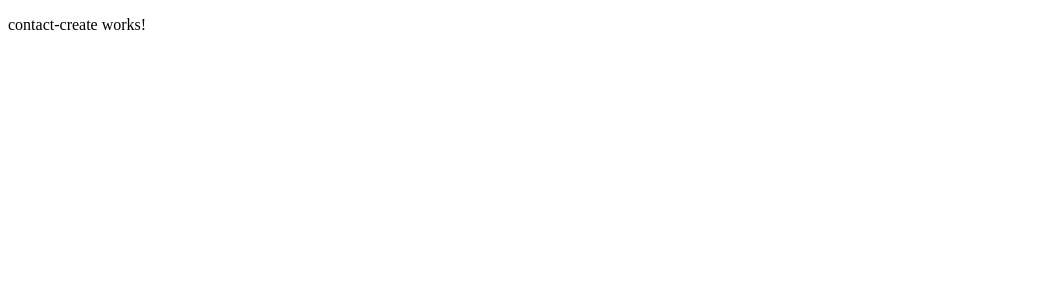
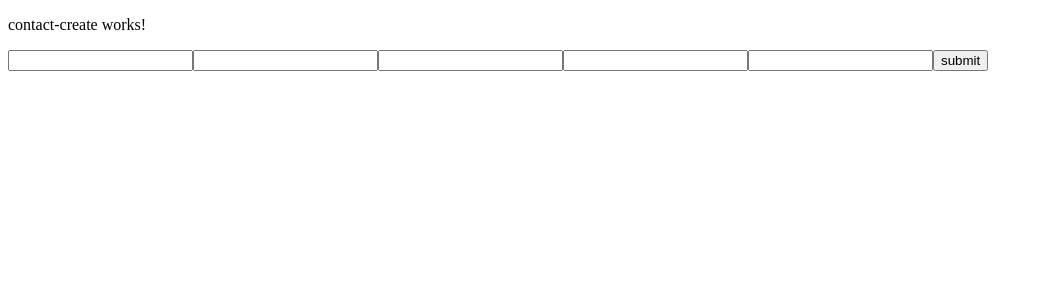
Before and after one commit to adeadedoja/dami-social-places-client, an Angular app: page /contact in a window 1280 px wide. Shown: the top 300 px of the page, without its empty margins (0-1043 px from the left). Built offline with nearby package versions, Linux system fonts and the light colour scheme.

Commit message:
contact form communicating with API

```diff
--- /dev/null
+++ b/src/app/api.service.ts
@@ -0,0 +1,44 @@
+import { Injectable } from '@angular/core';
+import { Observable, of, throwError } from 'rxjs';
+import { HttpClient, HttpHeaders, HttpErrorResponse } from '@angular/common/http';
+import { catchError, tap, map } from 'rxjs/operators';
+
+const httpOptions = {
+  headers: new HttpHeaders({ 'Content-Type': 'application/json' })
+};
+const apiUrl = "http://localhost:8000";
+
+@Injectable({
+  providedIn: 'root'
+})
+
+export class APIService {
+  //define app url
+  constructor(private http: HttpClient) { }
+
+  private handleError(error: HttpErrorResponse) {
+    if (error.error instanceof ErrorEvent) {
+      // A client-side or network error occurred. Handle it accordingly.
+      console.error('An error occurred:', error.error.message);
+    } else {
+      // The backend returned an unsuccessful response code.
+      // The response body may contain clues as to what went wrong,
+      console.error(
+        `Backend returned code ${error.status}, ` +
+        `body was: ${error.error}`);
+    }
+    // return an observable with a user-facing error message
+    return throwError('Something bad happened; please try again later.');
+  };
+
+  //method to create contact, sends a POST request to already created symfony REST route
+
+  createContact(contact): Observable<any> {
+    const url = apiUrl+'/api/contact/store';
+    return this.http.post(url, contact, httpOptions)
+      .pipe(
+      catchError(this.handleError)
+      );
+  }
+
+}
--- a/src/app/contact-create/contact-create.component.html
+++ b/src/app/contact-create/contact-create.component.html
@@ -1,3 +1,17 @@
 <p>
   contact-create works!
 </p>
+<form [formGroup]="contactForm" (ngSubmit)="onFormSubmit(contactForm.value)">
+  <input type="text" class="form-control" formControlName="name" #name />
+  <div *ngIf="contactForm.controls['name'].invalid && (contactForm.controls['name'].dirty || contactForm.controls['name'].touched)"
+    class="alert alert-danger">
+    <div *ngIf="contactForm.controls['name'].errors.required">
+      Name is required.
+    </div>
+  </div>
+  <input type="text" class="form-control" formControlName="email" #email />
+  <input type="text" class="form-control" formControlName="phone" #phone />
+  <input type="text" class="form-control" formControlName="subject" #subject />
+  <input type="text" class="form-control" formControlName="message" #message />
+  <input type="submit" value="submit" />
+</form>
--- a/src/app/contact-create/contact-create.component.ts
+++ b/src/app/contact-create/contact-create.component.ts
@@ -1,4 +1,7 @@
 import { Component, OnInit } from '@angular/core';
+import { APIService } from '../api.service';
+import { Router } from '@angular/router';
+import { FormControl, FormGroupDirective, FormBuilder, FormGroup, NgForm, Validators } from '@angular/forms';
 
 @Component({
   selector: 'app-contact-create',
@@ -7,9 +10,32 @@ import { Component, OnInit } from '@angular/core';
 })
 export class ContactCreateComponent implements OnInit {
 
-  constructor() { }
+  contactForm: FormGroup;
+  name: string = '';
+  email: string = '';
+  phone: string = '';
+  subject: string = '';
+  message: string = '';
+
+  constructor(private router: Router, private api: APIService, private formBuilder: FormBuilder) { }
 
   ngOnInit() {
+    this.contactForm = this.formBuilder.group({
+      'name': [null, Validators.required],
+      'email': [null, Validators.required],
+      'phone': [null, Validators.required],
+      'subject': [null, Validators.required],
+      'message': [null, Validators.required]
+    })
+  }
+
+  onFormSubmit(form: NgForm) {
+    this.api.createContact(form).subscribe(res => {
+      let name = res['name'];
+      console.log(name);
+    }, err => {
+      console.log(err);
+    })
   }
 
 }
```
Also changed, not shown: src/app/app.module.ts (+6 -1 lines), 1 other file (tests, documents, lock files or other folders).
